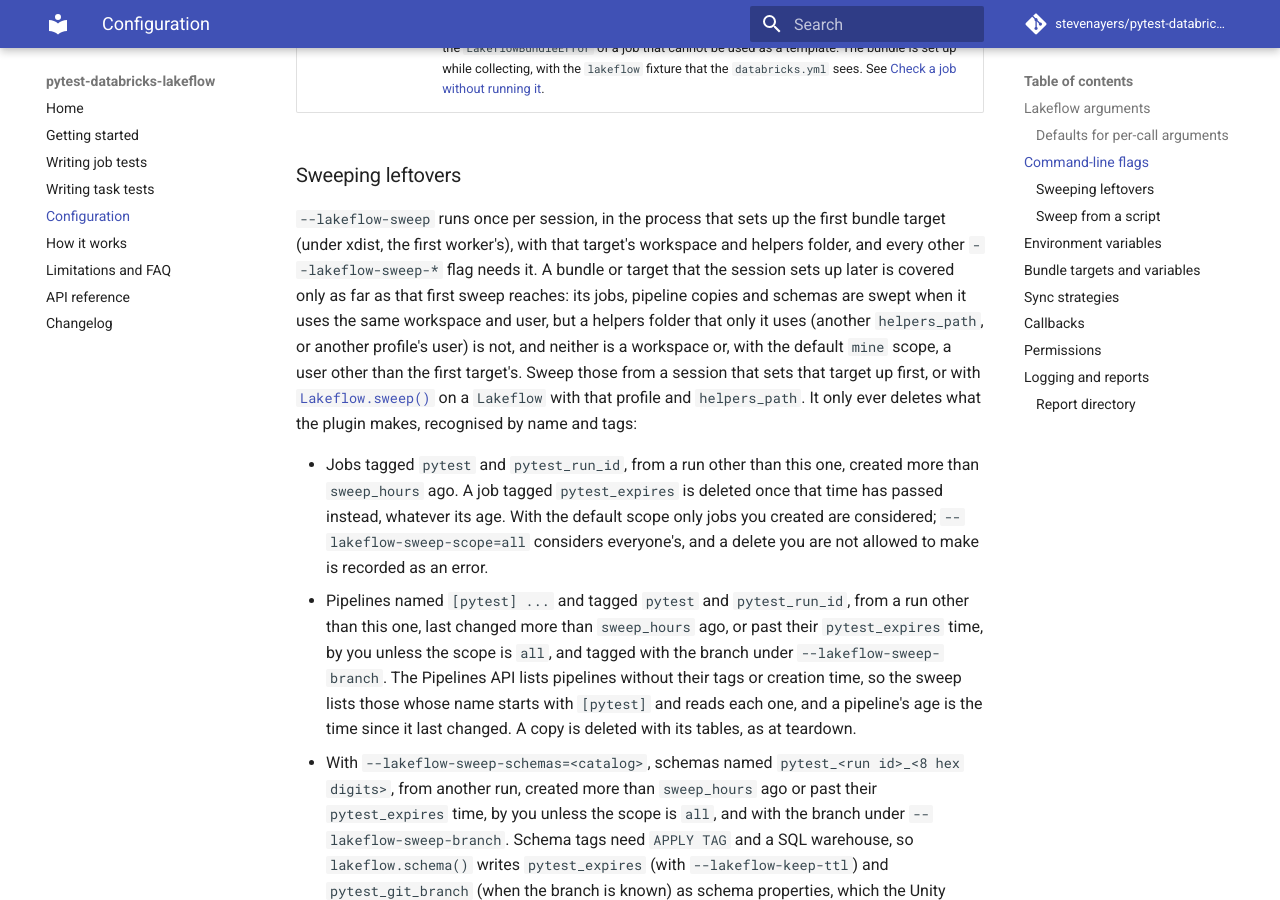
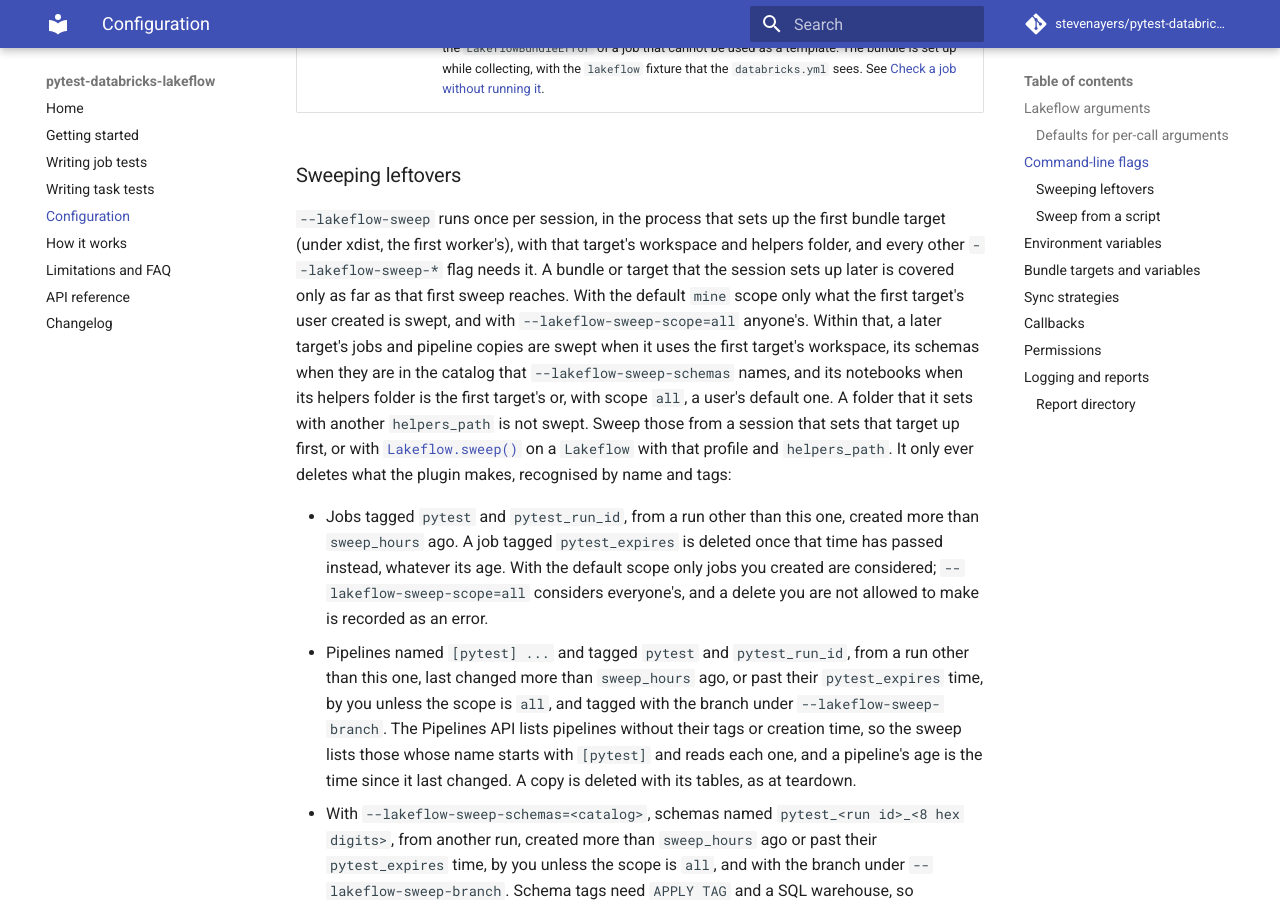
Before and after one commit to stevenayers/pytest-databricks-lakeflow, an MkDocs documentation site: the page built from docs/configuration.md, in a window 1280 px wide and 900 px high, scrolled down 7161 px. Built offline with MkDocs 1.6.1 and Material for MkDocs 9.7.7, drawn with Linux system fonts in a browser that asks for light colours; comment, search, counter and statistics services are not loaded.

Commit message:
docs: qualify the sweep's reach by scope, catalog and helpers folder
Co-Authored-By: Claude Opus 5.5 <noreply@anthropic.com>
Claude-Session: https://claude.ai/code/session_01EEckV7of75oAfQqB5zgFfe

```diff
--- a/docs/configuration.md
+++ b/docs/configuration.md
@@ -116,7 +116,7 @@ These apply to one pytest run and win over the matching arguments.
 
 ### Sweeping leftovers
 
-`--lakeflow-sweep` runs once per session, in the process that sets up the first bundle target (under xdist, the first worker's), with that target's workspace and helpers folder, and every other `--lakeflow-sweep-*` flag needs it. A bundle or target that the session sets up later is covered only as far as that first sweep reaches: its jobs, pipeline copies and schemas are swept when it uses the same workspace and user, but a helpers folder that only it uses (another `helpers_path`, or another profile's user) is not, and neither is a workspace or, with the default `mine` scope, a user other than the first target's. Sweep those from a session that sets that target up first, or with [`Lakeflow.sweep()`](#sweep-from-a-script) on a `Lakeflow` with that profile and `helpers_path`. It only ever deletes what the plugin makes, recognised by name and tags:
+`--lakeflow-sweep` runs once per session, in the process that sets up the first bundle target (under xdist, the first worker's), with that target's workspace and helpers folder, and every other `--lakeflow-sweep-*` flag needs it. A bundle or target that the session sets up later is covered only as far as that first sweep reaches. With the default `mine` scope only what the first target's user created is swept, and with `--lakeflow-sweep-scope=all` anyone's. Within that, a later target's jobs and pipeline copies are swept when it uses the first target's workspace, its schemas when they are in the catalog that `--lakeflow-sweep-schemas` names, and its notebooks when its helpers folder is the first target's or, with scope `all`, a user's default one. A folder that it sets with another `helpers_path` is not swept. Sweep those from a session that sets that target up first, or with [`Lakeflow.sweep()`](#sweep-from-a-script) on a `Lakeflow` with that profile and `helpers_path`. It only ever deletes what the plugin makes, recognised by name and tags:
 
 - Jobs tagged `pytest` and `pytest_run_id`, from a run other than this one, created more than `sweep_hours` ago. A job tagged `pytest_expires` is deleted once that time has passed instead, whatever its age. With the default scope only jobs you created are considered; `--lakeflow-sweep-scope=all` considers everyone's, and a delete you are not allowed to make is recorded as an error.
 - Pipelines named `[pytest] ...` and tagged `pytest` and `pytest_run_id`, from a run other than this one, last changed more than `sweep_hours` ago, or past their `pytest_expires` time, by you unless the scope is `all`, and tagged with the branch under `--lakeflow-sweep-branch`. The Pipelines API lists pipelines without their tags or creation time, so the sweep lists those whose name starts with `[pytest] ` and reads each one, and a pipeline's age is the time since it last changed. A copy is deleted with its tables, as at teardown.
```
Also changed, not shown: SKILL.md (+1 -1 lines).
